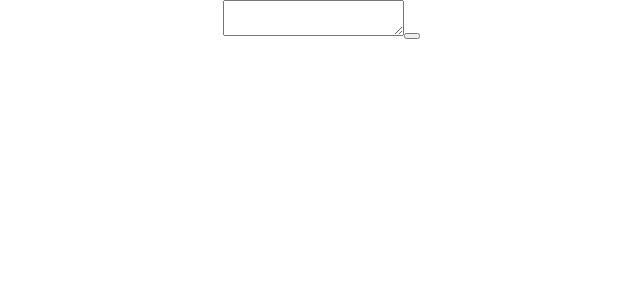
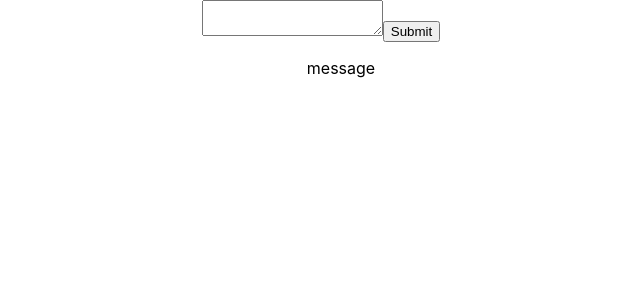
Before and after one commit to lookupdaily/chitter-mern, a React (Create React App) app in the folder frontend/: page / in a window 1280 px wide. Shown: the top 300 px of the page, without its empty margins (319-959 px from the left). Built offline with nearby package versions, Linux system fonts and the light colour scheme.

Commit message:
Update button with type

```diff
--- a/frontend/src/App.js
+++ b/frontend/src/App.js
@@ -6,8 +6,15 @@ function MessageApp() {
   return (
     <div className="App">
       <textarea id="message_box"></textarea>
-      <button id="submit"></button>
-      <ul id="message_list"></ul>
+      <button
+        type="submit"
+        name="Submit"
+        id="submit">
+        Submit
+      </button>
+      <ul id="message_list">
+        message
+      </ul>
     </div>
   );
 }
```
